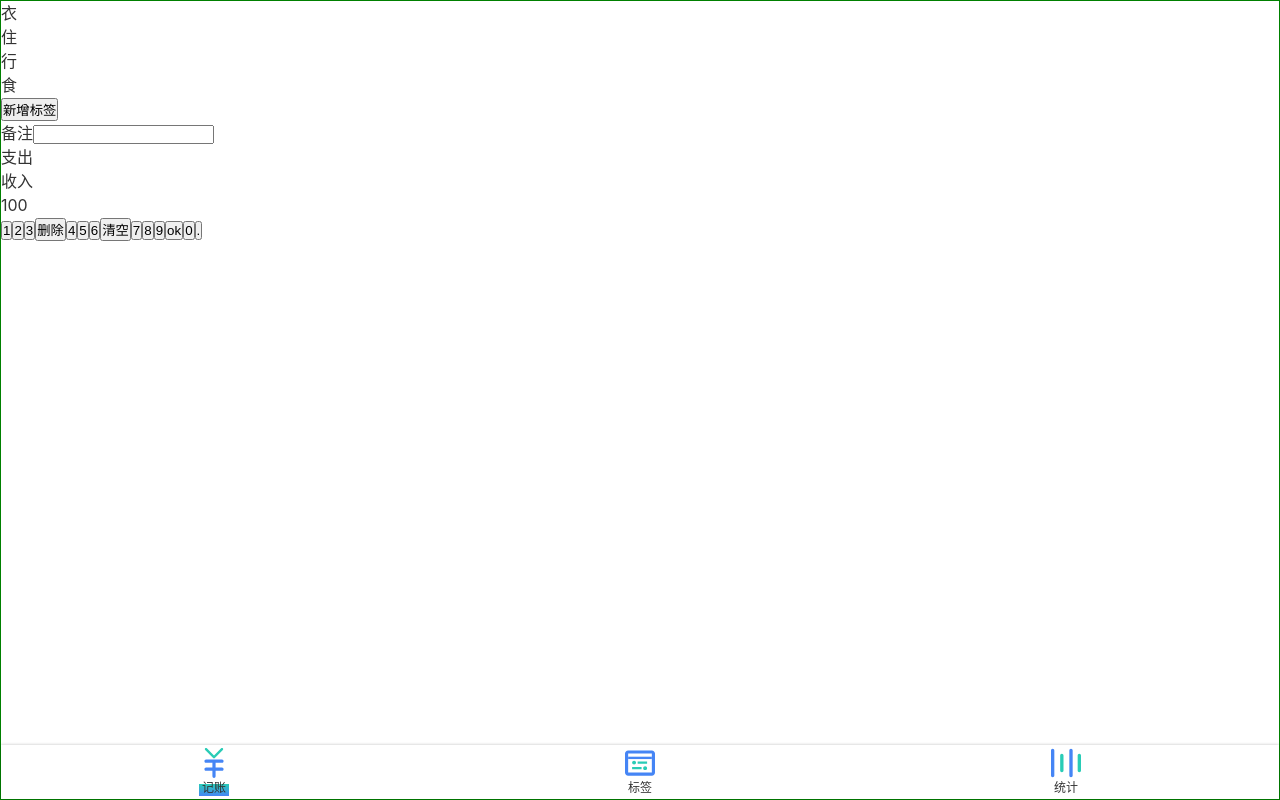
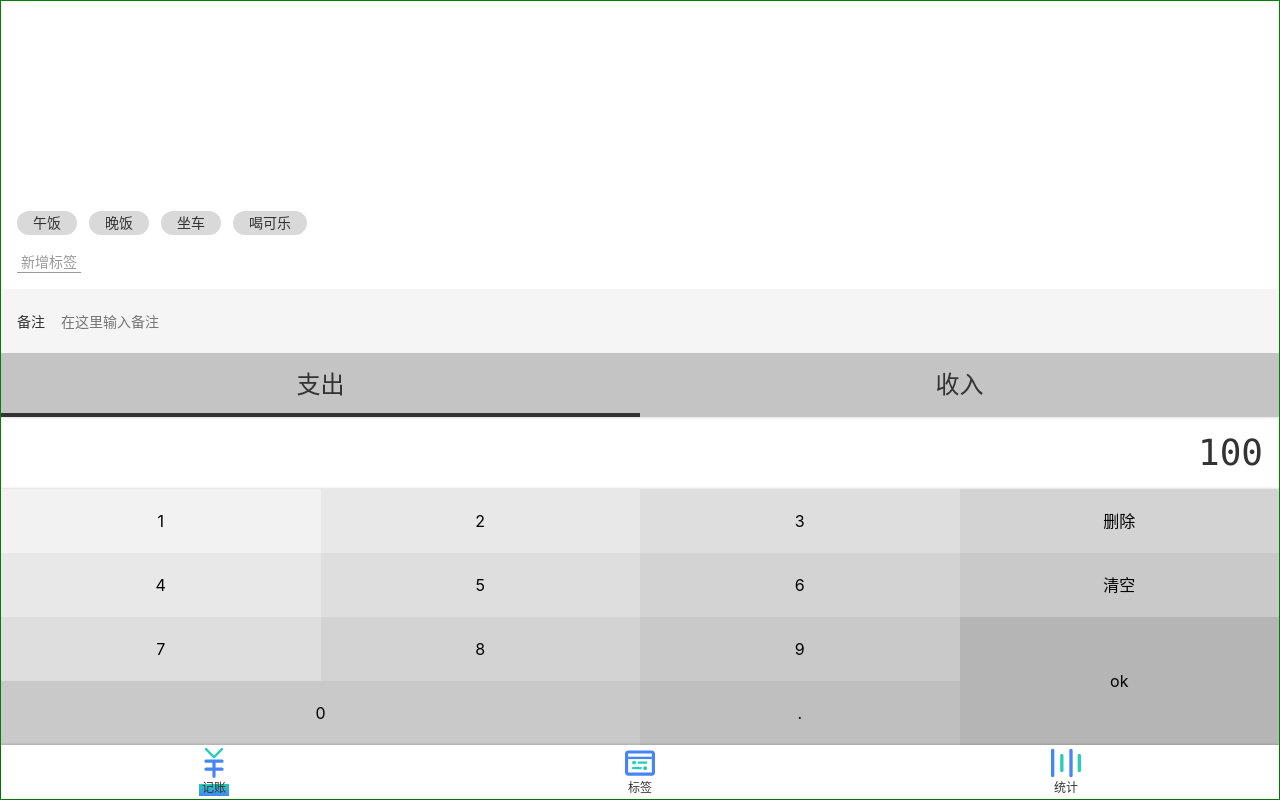
Before and after one commit to LiMiu331/bibi-money, a Vue app: page /#/money in a window 1280 px wide. Built offline with nearby package versions, Linux system fonts and the light colour scheme.

Commit message:
HTML 和 CSS 完毕

```diff
--- a/src/App.vue
+++ b/src/App.vue
@@ -12,5 +12,6 @@
         font-family: $font-hei;
         line-height: 1.5;
         color: #333;
+        font-size: 16px;
     }
 </style>
--- a/src/assets/styles/helper.scss
+++ b/src/assets/styles/helper.scss
@@ -2,4 +2,12 @@
 $font-kai: Baskerville, Georgia, "Liberation Serif", "Kaiti SC", STKaiti, "AR PL UKai CN", "AR PL UKai HK", "AR PL UKai TW", "AR PL UKai TW MBE", "AR PL KaitiM GB", KaiTi, KaiTi_GB2312, DFKai-SB, "TW\-Kai", serif;
 $font-song: Georgia, "Nimbus Roman No9 L", "Songti SC", "Noto Serif CJK SC", "Source Han Serif SC", "Source Han Serif CN", STSong, "AR PL New Sung", "AR PL SungtiL GB", NSimSun, SimSun, "TW\-Sung", "WenQuanYi Bitmap Song", "AR PL UMing CN", "AR PL UMing HK", "AR PL UMing TW", "AR PL UMing TW MBE", PMingLiU, MingLiU, serif;
 
-$color-highlight:linear-gradient(#29CCB6, #4585F5)
+$color-highlight:linear-gradient(#29CCB6, #4585F5);
+$color-shadow:rgba(0,0,0,0.25);
+%outerShadow {
+  box-shadow: 0 0 3px $color-shadow;
+}
+%innerShadow{
+  box-shadow: inset 0 -3px 3px -3px $color-shadow,
+  inset 0 3px 3px -3px $color-shadow;
+}
--- a/src/assets/styles/reset.scss
+++ b/src/assets/styles/reset.scss
@@ -7,3 +7,12 @@
   text-decoration: none;
   color: inherit;
 }
+ol,ul{
+  list-style: none;
+}
+button,input{
+  font: inherit;
+}
+:focus{
+  outline: none;
+}
--- a/src/components/Layout.vue
+++ b/src/components/Layout.vue
@@ -1,6 +1,6 @@
 <template>
-    <div class="nav-wrapper">
-        <div class="content">
+    <div class="nav-wrapper" :class="classPrefix && `${classPrefix}-wrapper`">
+        <div class="content" :class=" classPrefix && `${classPrefix}-content`">
             <slot></slot>
         </div>
         <Nav/>
@@ -9,6 +9,7 @@
 
 <script>
     export default {
+        props:['classPrefix'],
         name: "Layout"
     }
 </script>
--- a/src/components/Nav.vue
+++ b/src/components/Nav.vue
@@ -28,8 +28,8 @@
 <style  lang="scss" scoped>
     @import "~@/assets/styles/helper.scss";
     nav {
+        @extend %outerShadow;
         display: flex;
-        box-shadow: 0 0 3px rgba(0,0,0,0.25);
         justify-content: space-around;
         font-size: 12px;
         > .item{
--- a/src/views/Money.vue
+++ b/src/views/Money.vue
@@ -1,28 +1,5 @@
 <template>
-    <Layout>
-        <div class="tags">
-            <ol class="current">
-                <li>衣</li>
-                <li>住</li>
-                <li>行</li>
-                <li>食</li>
-            </ol>
-            <div class="new">
-                <button>新增标签</button>
-            </div>
-        </div>
-        <div>
-            <label class="notes">
-                <span class="name">备注</span>
-                <input id="xxx" type="text">
-            </label>
-        </div>
-        <div>
-            <ul class="types">
-                <li class="selected">支出</li>
-                <li>收入</li>
-            </ul>
-        </div>
+    <Layout class-prefix="layout">
         <div class="numberPad">
             <div class="output">100</div>
             <div class="buttons">
@@ -37,16 +14,194 @@
                 <button>7</button>
                 <button>8</button>
                 <button>9</button>
-                <button>ok</button>
-                <button>0</button>
+                <button class="ok">ok</button>
+                <button class="zero">0</button>
                 <button>.</button>
             </div>
         </div>
+        <div>
+            <ul class="types">
+                <li class="selected">支出</li>
+                <li>收入</li>
+            </ul>
+        </div>
+        <div>
+            <label class="notes">
+                <span class="name">备注</span>
+                <input type="text" placeholder="在这里输入备注">
+            </label>
+        </div>
+        <div class="tags">
+            <div class="new">
+                <button>新增标签</button>
+            </div>
+            <ol class="current">
+                <li>午饭</li>
+                <li>晚饭</li>
+                <li>坐车</li>
+                <li>喝可乐</li>
+            </ol>
+        </div>
     </Layout>
 </template>
-
 <script>
     export default {
         name: "Money",
     }
 </script>
+<style lang="scss">
+    .layout-content {
+        display: flex;
+        flex-direction: column-reverse;
+
+    }
+</style>
+<style lang="scss" scoped>
+    @import "~@/assets/styles/helper.scss";
+
+    .tags {
+        padding: 16px;
+        font-size: 14px;
+        flex-grow: 1;
+        display: flex;
+        flex-direction: column-reverse;
+        > .current {
+            display: flex;
+            flex-wrap: wrap;
+
+            > li {
+                background: #d9d9d9;
+                height: 24px;
+                line-height: 24px;
+                border-radius: 12px;
+                padding: 0 16px;
+                margin-right: 12px;
+                margin-top: 4px;
+            }
+        }
+
+        > .new {
+            padding-top: 16px;
+
+            button {
+                background: transparent;
+                border: none;
+                color: #999;
+                border-bottom: 1px solid;
+                padding: 0 4px;
+            }
+        }
+    }
+
+    .notes {
+        background: #f5f5f5;
+        font-size: 14px;
+        padding-left: 16px;
+        display: flex;
+        align-items: center;
+
+        .name {
+            padding-right: 16px;
+        }
+
+        input {
+            height: 64px;
+            flex-grow: 1;
+            background: transparent;
+            border: none;
+            padding-right: 16px;
+        }
+    }
+
+    .types {
+        background: #c4c4c4;
+        display: flex;
+        font-size: 24px;
+        text-align: center;
+
+        > li {
+            width: 50%;
+            height: 64px;
+            display: flex;
+            justify-content: center;
+            align-items: center;
+            position: relative;
+
+            &.selected::after {
+                content: '';
+                position: absolute;
+                bottom: 0;
+                left: 0;
+                width: 100%;
+                height: 4px;
+                background: #333333;
+            }
+        }
+    }
+
+    .numberPad {
+        .output {
+            @extend %innerShadow;
+            font-size: 36px;
+            font-family: Consolas, monospace;
+            padding: 9px 16px;
+            text-align: right;
+        }
+
+        .buttons {
+            &::after {
+                content: '';
+                clear: both;
+                display: block;
+            }
+
+            > button {
+                float: left;
+                width: 25%;
+                height: 64px;
+                background: transparent;
+                border: none;
+
+                &.ok {
+                    height: 64*2px;
+                    float: right;
+                }
+
+                &.zero {
+                    width: 25%*2;
+                }
+
+                $bg: #f2f2f2;
+
+                &:nth-child(1) {
+                    background: $bg;
+                }
+
+                &:nth-child(2), &:nth-child(5), {
+                    background: darken($bg, 4%);
+                }
+
+                &:nth-child(3), &:nth-child(6), &:nth-child(9) {
+                    background: darken($bg, 2*4%);
+                }
+
+                &:nth-child(4), &:nth-child(7), &:nth-child(10) {
+                    background: darken($bg, 3*4%);
+                }
+
+                &:nth-child(8), &:nth-child(11), &:nth-child(13) {
+                    background: darken($bg, 4*4%);
+                }
+
+                &:nth-child(14), {
+                    background: darken($bg, 5*4%);
+                }
+
+                &:nth-child(12) {
+                    background: darken($bg, 6*4%);
+                }
+
+            }
+        }
+    }
+</style>
```
